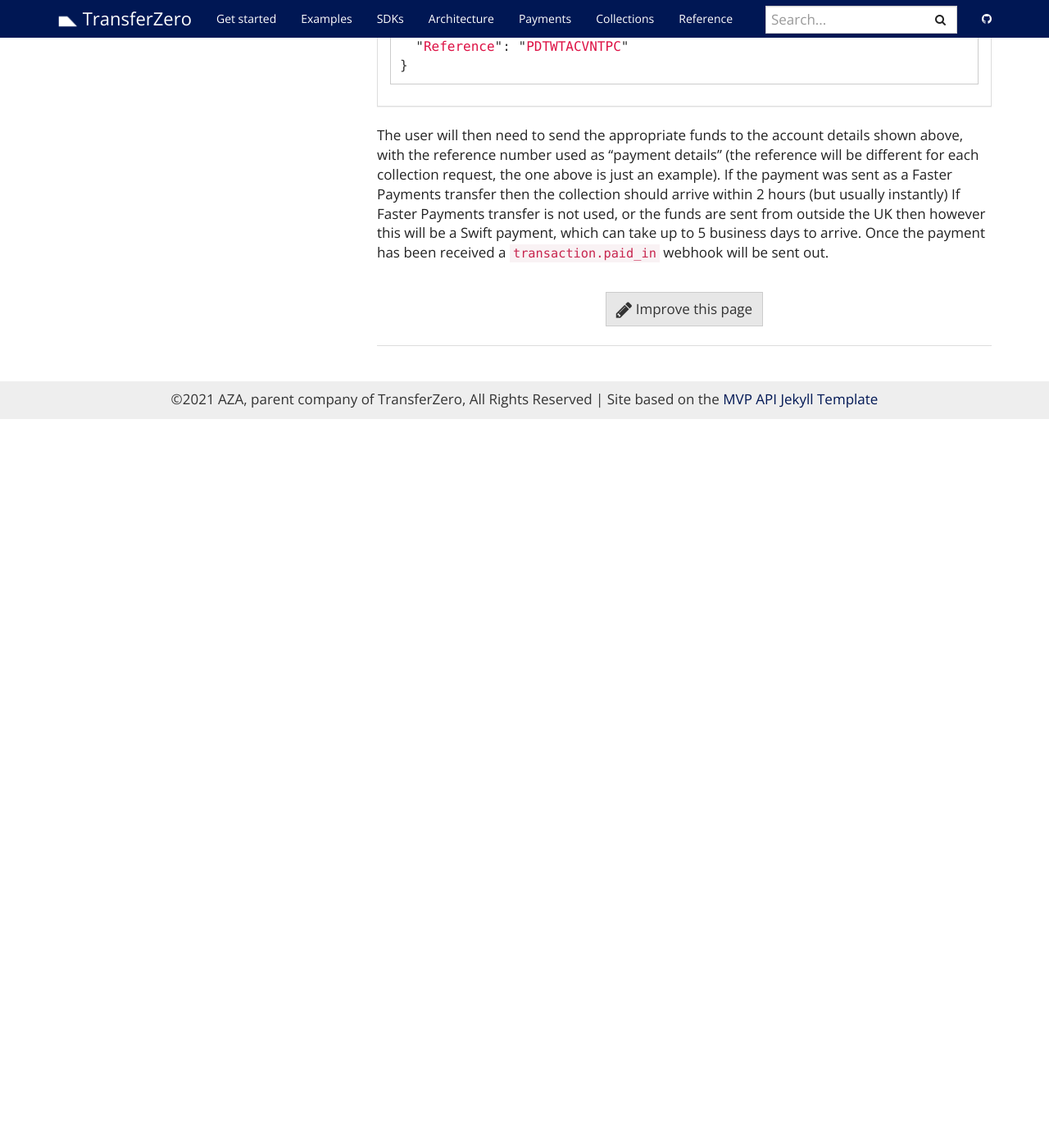
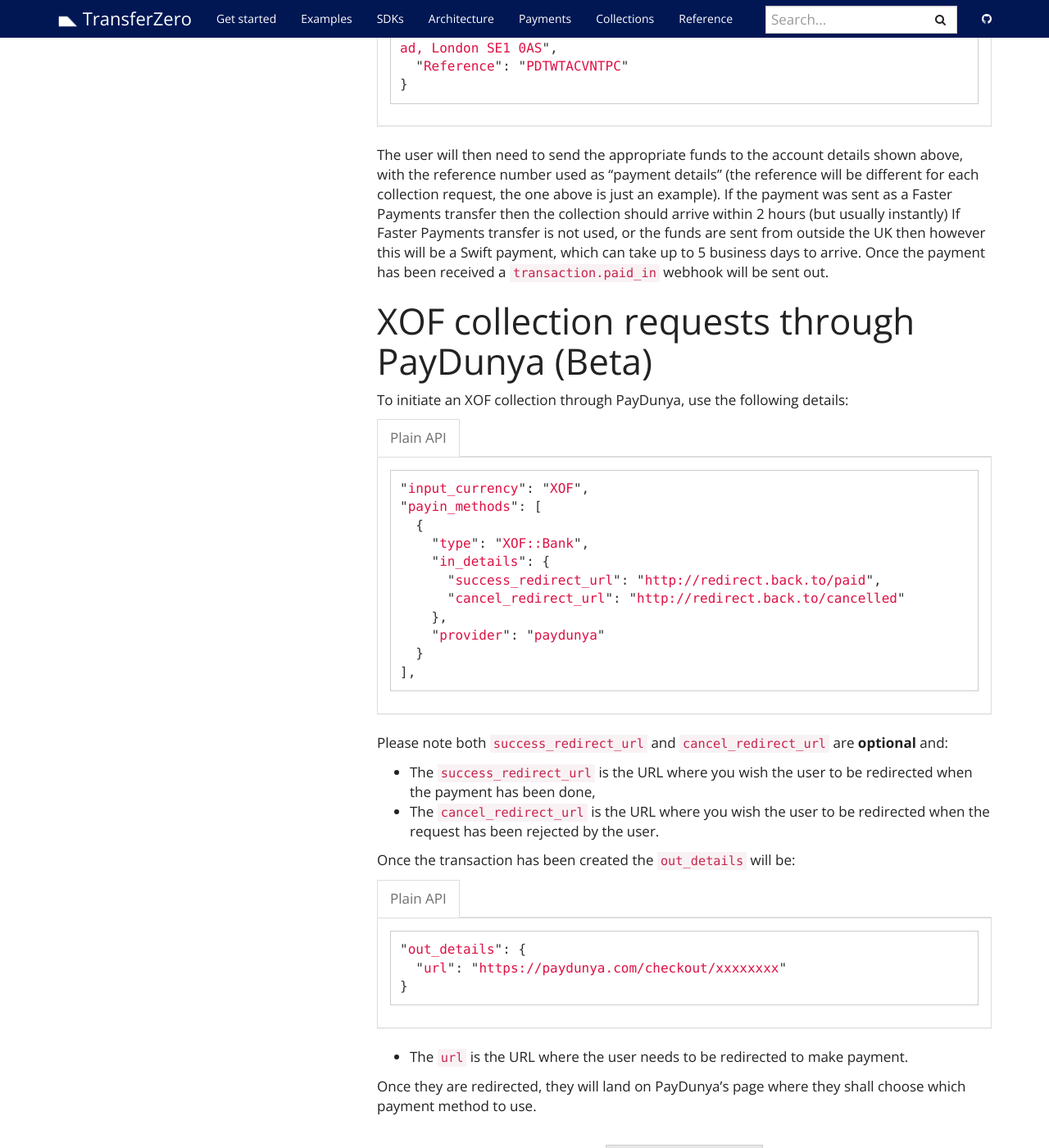
Before and after one commit to transferzero/api-documentation, a Jekyll site: the page built from _docs/collection-details.md, in a window 1280 px wide and 1400 px high, scrolled down 4076 px. Shown: the whole window at 82% size. Built offline with Jekyll 4.4.1, drawn with Linux system fonts in a browser that asks for light colours; nearby versions of some CDN libraries; comment, search, counter and statistics services are not loaded; before the commit the page ends 4587 px from its top, so only the background shows below that; some of the changed text lies outside the part shown.

Commit message:
BTA-5815 - [XOF Collections] - 7. Update API documentation, API Spec and SDKs
Preview spec for XOF Collection - Paydunya

````diff
--- a/_docs/collection-details.md
+++ b/_docs/collection-details.md
@@ -162,3 +162,45 @@
 {% include language-tabbar.html prefix="collection-fp-out" raw=data-raw %}
 
 The user will then need to send the appropriate funds to the account details shown above, with the reference number used as "payment details" (the reference will be different for each collection request, the one above is just an example). If the payment was sent as a Faster Payments transfer then the collection should arrive within 2 hours (but usually instantly) If Faster Payments transfer is not used, or the funds are sent from outside the UK then however this will be a Swift payment, which can take up to 5 business days to arrive. Once the payment has been received a `transaction.paid_in` webhook will be sent out.
+
+# XOF collection requests through PayDunya (Beta)
+
+To initiate an XOF collection through PayDunya, use the following details:
+
+{% capture data-raw %}
+```javascript
+"input_currency": "XOF",
+"payin_methods": [
+  {
+    "type": "XOF::Bank",
+    "in_details": {
+      "success_redirect_url": "http://redirect.back.to/paid",
+      "cancel_redirect_url": "http://redirect.back.to/cancelled"
+    },
+    "provider": "paydunya"
+  }
+],
+```
+{% endcapture %}
+
+{% include language-tabbar.html prefix="collection-xof-bank" raw=data-raw %}
+
+Please note both `success_redirect_url` and `cancel_redirect_url` are **optional** and:
+- The `success_redirect_url` is the URL where you wish the user to be redirected when the payment has been done,
+- The `cancel_redirect_url` is the URL where you wish the user to be redirected when the request has been rejected by the user.
+
+Once the transaction has been created the `out_details` will be:
+
+{% capture data-raw %}
+```javascript
+"out_details": {
+  "url": "https://paydunya.com/checkout/xxxxxxxx"
+}
+```
+{% endcapture %}
+
+{% include language-tabbar.html prefix="collection-xof-bank-out" raw=data-raw %}
+
+- The `url` is the URL where the user needs to be redirected to make payment.
+
+Once they are redirected, they will land on PayDunya's page where they shall choose which payment method to use.
````
Also changed, not shown: _docs/changelog.md (+5 -1 lines).
